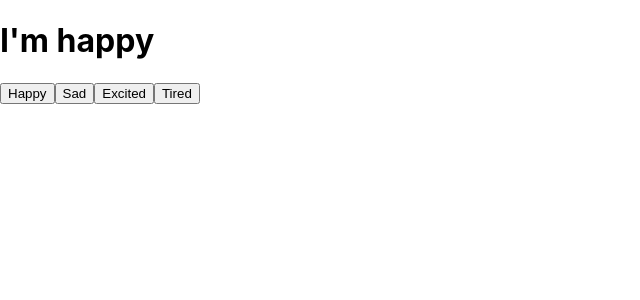
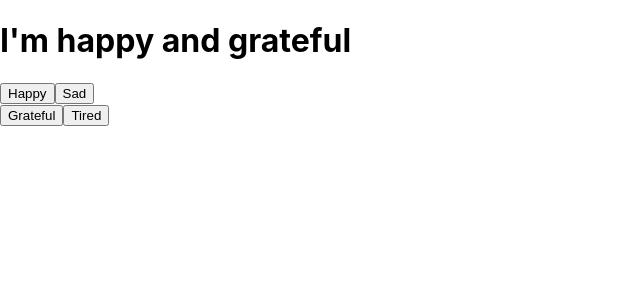
Before and after one commit to rafaolivaswizeline/course-react-js-essential-training, a React (Create React App) app: page / in a window 1280 px wide. Shown: the top 300 px of the page, without its empty margins (0-640 px from the left). Built offline with nearby package versions, Linux system fonts and the light colour scheme.

Commit message:
Understanding the dependency array

```diff
--- a/public/index.html
+++ b/public/index.html
@@ -5,10 +5,7 @@
     <link rel="icon" href="%PUBLIC_URL%/favicon.ico" />
     <meta name="viewport" content="width=device-width, initial-scale=1" />
     <meta name="theme-color" content="#000000" />
-    <meta
-      name="description"
-      content="Web site created using create-react-app"
-    />
+    <meta name="description" content="Web site created using create-react-app" />
     <link rel="apple-touch-icon" href="%PUBLIC_URL%/logo192.png" />
     <!--
       manifest.json provides metadata used when your web app is installed on a
--- a/src/App.tsx
+++ b/src/App.tsx
@@ -2,19 +2,38 @@ import { useEffect, useState } from 'react'
 import './App.css'
 
 function App() {
-  const [emotion, setEmotion] = useState('happy')
+  const [primaryEmotion, setPrimaryEmotion] = useState('happy')
+  const [secondaryEmotion, setSecondaryEmotion] = useState('grateful')
 
   useEffect(() => {
     console.log('App component was rendered')
   }, []) // this empty array makes this hook be executed only on the first render
 
+  useEffect(() => {
+    console.log(`Emotions changed: ${primaryEmotion}, ${secondaryEmotion}`)
+  }, [primaryEmotion, secondaryEmotion]) // when any emotion changes this will be triggered
+
+  useEffect(() => {
+    console.log(`Primary emotion changed: ${primaryEmotion}`)
+  }, [primaryEmotion]) // this will be trigger only when primary emotion changes
+
+  useEffect(() => {
+    console.log(`Secondary emotion changed: ${secondaryEmotion}`)
+  }, [secondaryEmotion]) // this will be trigger only when secondary emotion changes
+
   return (
     <>
-      <h1>I'm {emotion}</h1>
-      <button onClick={() => setEmotion('happy')}>Happy</button>
-      <button onClick={() => setEmotion('sad')}>Sad</button>
-      <button onClick={() => setEmotion('excited')}>Excited</button>
-      <button onClick={() => setEmotion('tired')}>Tired</button>
+      <h1>
+        I'm {primaryEmotion} and {secondaryEmotion}
+      </h1>
+      <section>
+        <button onClick={() => setPrimaryEmotion('happy')}>Happy</button>
+        <button onClick={() => setPrimaryEmotion('sad')}>Sad</button>
+      </section>
+      <section>
+        <button onClick={() => setSecondaryEmotion('grateful')}>Grateful</button>
+        <button onClick={() => setSecondaryEmotion('tired')}>Tired</button>
+      </section>
     </>
   )
 }
```
Also changed, not shown: src/index.css (+3 -5 lines), 1 other file (tests, documents, lock files or other folders).
